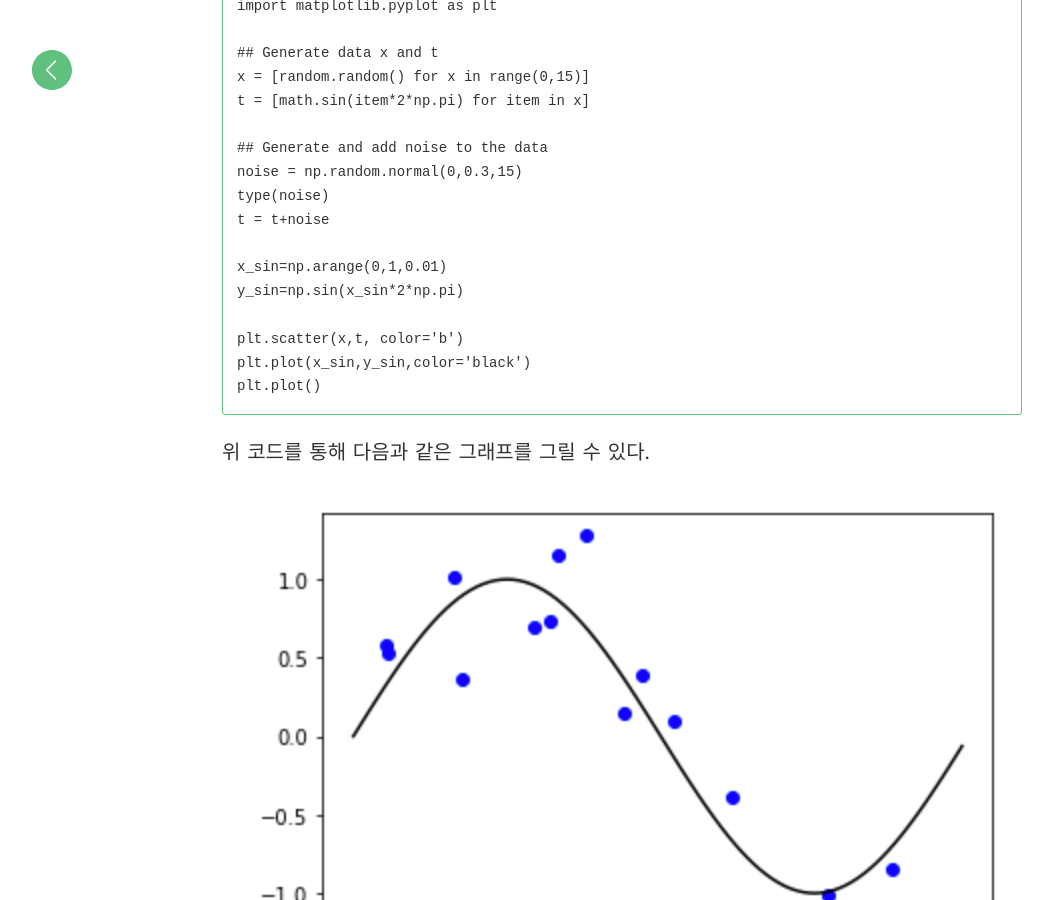
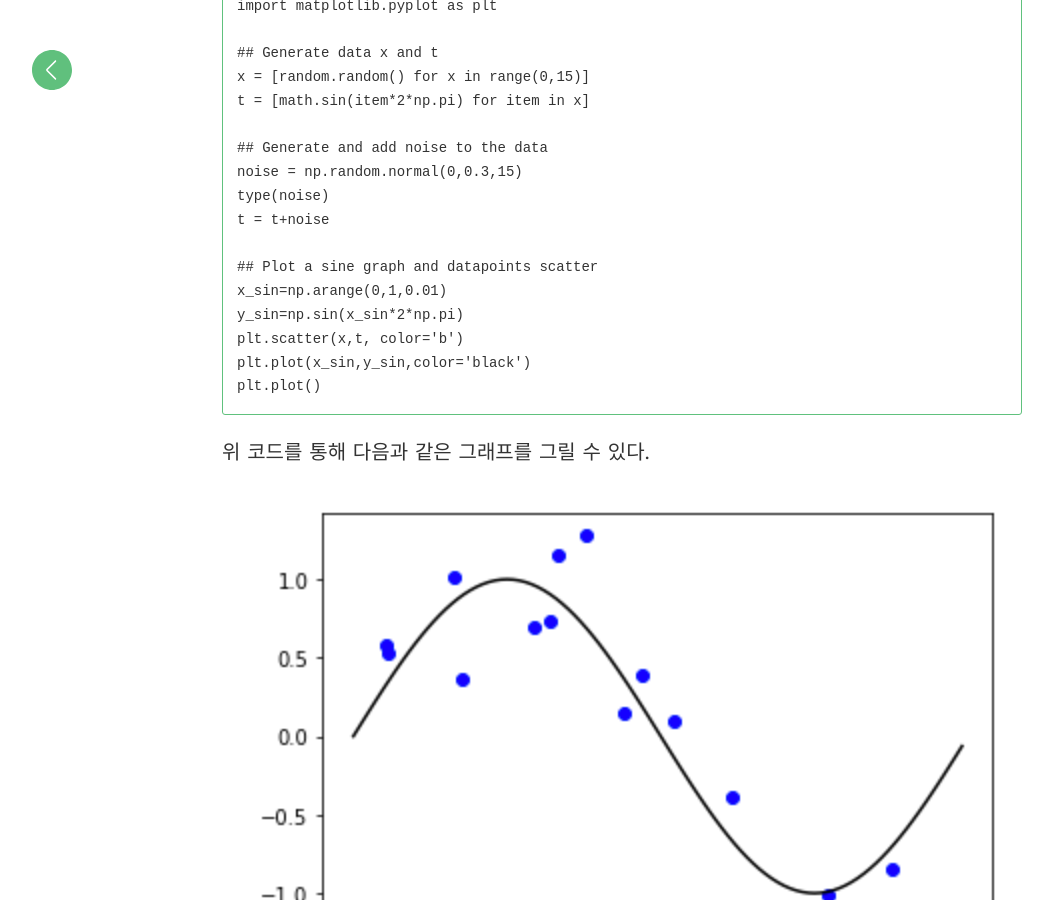
Before and after one commit to heekyong/heekyong.github.io, a Jekyll site: the page built from _posts/2019-08-08-PRML_101_Introduction.md, in a window 1280 px wide and 900 px high, scrolled down 2592 px. Shown: the whole window, without its empty margins (18-1071 px from the left). Built offline with Jekyll 4.4.1, drawn with Linux system fonts in a browser that asks for light colours; formulas are drawn with MathJax 3; comment, search, counter and statistics services are not loaded.

Commit message:
Update 2019-08-08-PRML_101_Introduction.md

```diff
--- a/_posts/2019-08-08-PRML_101_Introduction.md
+++ b/_posts/2019-08-08-PRML_101_Introduction.md
@@ -65,9 +65,9 @@ noise = np.random.normal(0,0.3,15)
 type(noise)
 t = t+noise
 
+## Plot a sine graph and datapoints scatter
 x_sin=np.arange(0,1,0.01)
 y_sin=np.sin(x_sin*2*np.pi)
-
 plt.scatter(x,t, color='b')
 plt.plot(x_sin,y_sin,color='black')
 plt.plot()
```
